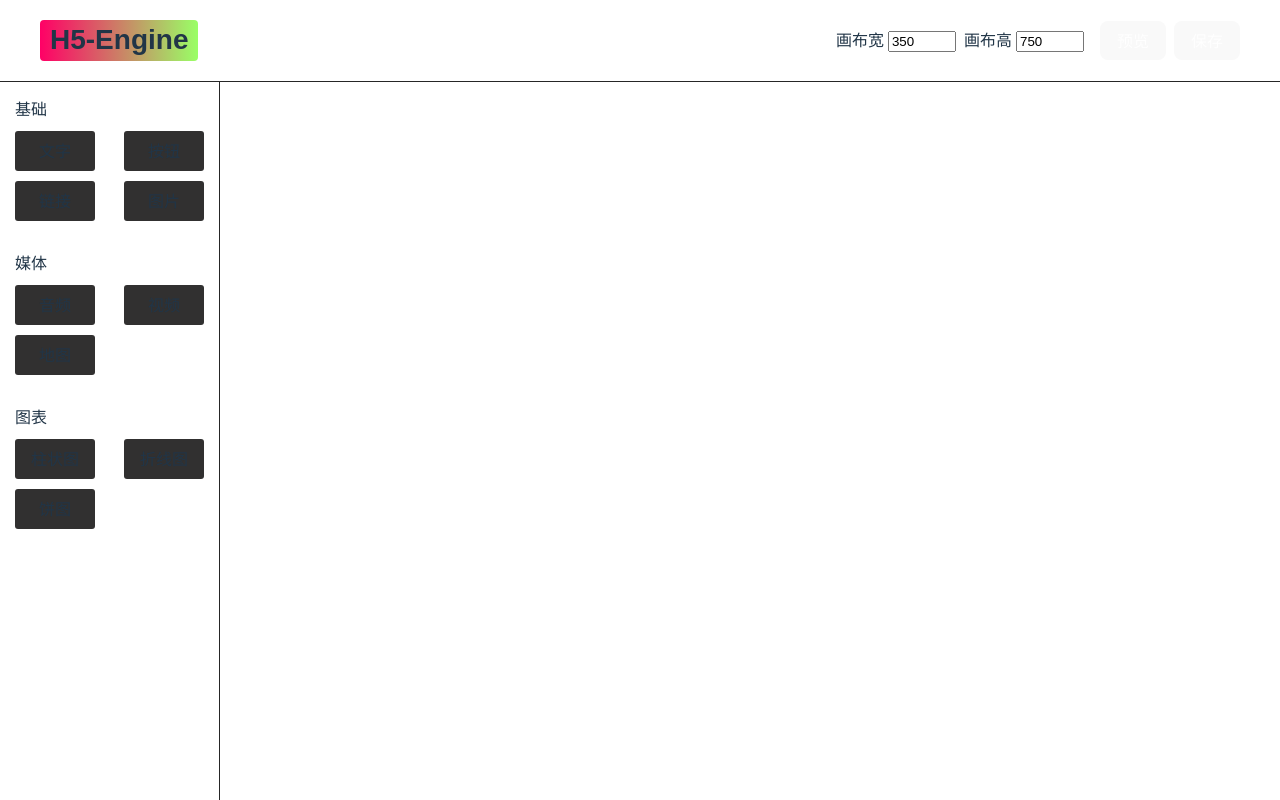
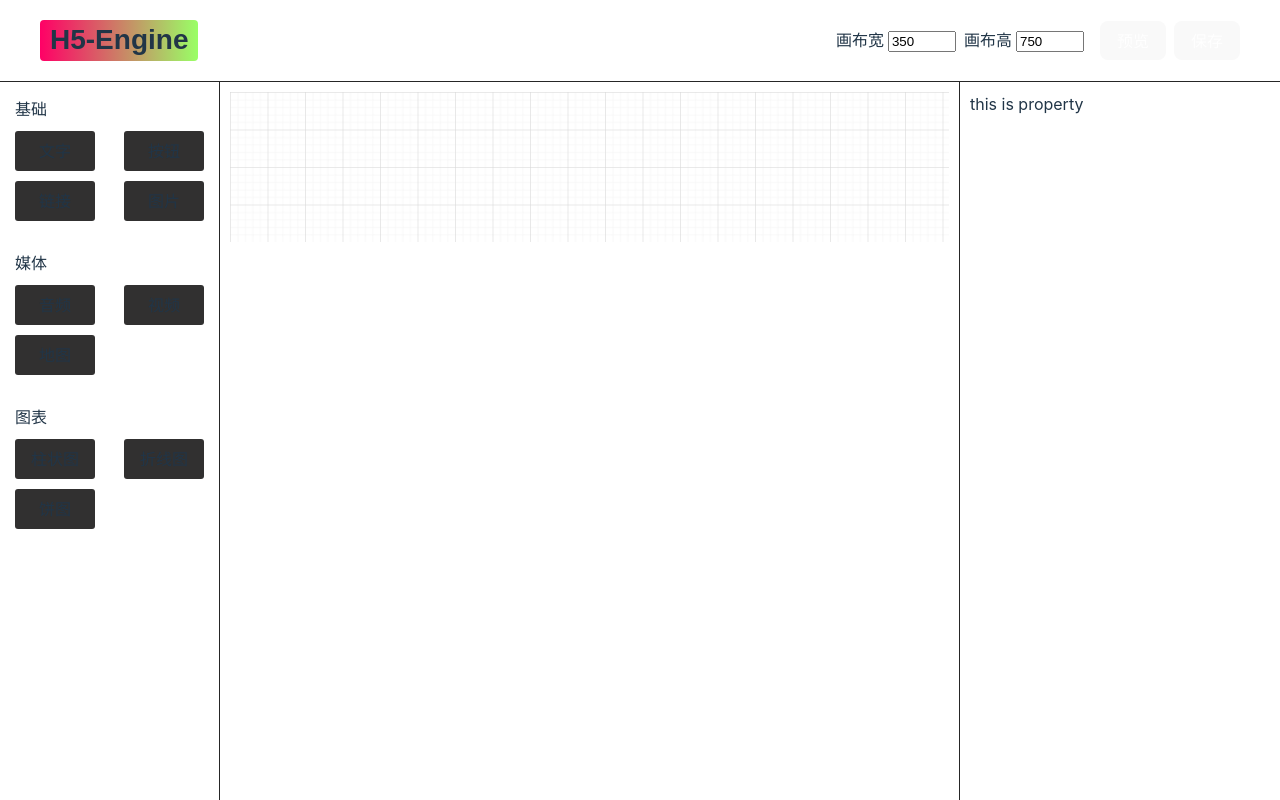
Before and after one commit to ZhangHaoWeb/h5-engine-vue, a Vue app: page / in a window 1280 px wide. Built offline with nearby package versions, Linux system fonts and the light colour scheme.

Commit message:
add edit grid component.

```diff
--- /dev/null
+++ b/src/components/common/Grid.vue
@@ -0,0 +1,21 @@
+<script setup>
+</script>
+
+<template>
+    <svg class="grid" width="100%" height="100%" xmlns="http://www.w3.org/2000/svg">
+        <defs>
+            <pattern id="smallGrid" width="7.5" height="7.5" patternUnits="userSpaceOnUse">
+                <path d="M 7.5 0 L 0 0 0 7.5" fill="none" stroke="rgba(207, 207, 207, 0.3)" strokeWidth="1">
+                </path>
+            </pattern>
+            <pattern id="grid" width="37.5" height="37.5" patternUnits="userSpaceOnUse">
+                <rect width="37.5" height="37.5" fill="url(#smallGrid)"></rect>
+                <path d="M 37.5 0 L 0 0 0 37.5" fill="none" stroke="rgba(186, 186, 186, 0.5)" strokeWidth="1">
+                </path>
+            </pattern>
+        </defs>
+        <rect width="100%" height="100%" fill="url(#grid)"></rect>
+    </svg>
+</template>
+
+<style lang="scss"></style>
--- /dev/null
+++ b/src/components/common/Property.vue
@@ -0,0 +1,15 @@
+<script setup>
+
+
+</script>
+
+<template>
+    <div class="property">this is property</div>
+</template>
+
+<style lang="scss">
+.property {
+    width: 300px;
+    padding: 10px;
+}
+</style>
--- a/src/components/common/SideBar.vue
+++ b/src/components/common/SideBar.vue
@@ -6,10 +6,10 @@ import { COMPONENT_LIST } from "@/constants/components"
 <template>
     <div className="sidebar">
         <div className="sidebar-category">
-            <div v-for="(category, index) in COMPONENT_LIST" key={index} className="sidebar-category-box">
+            <div v-for="category in COMPONENT_LIST" :key="category.id" className="sidebar-category-box">
                 <div className="sidebar-category-title">{{ category.category }}</div>
                 <ul className="components-list">
-                    <li v-for="(component, i) in category.list" className="component-item" draggable key={i}>
+                    <li v-for="(component, i) in category.list" className="component-item" draggable :key="i">
                         {{ component.label }}
                     </li>
                 </ul>
--- a/src/views/Home.vue
+++ b/src/views/Home.vue
@@ -1,12 +1,20 @@
 <script setup>
 import Head from '../components/common/Head.vue';
 import SideBar from '../components/common/SideBar.vue';
+import Grid from '../components/common/Grid.vue';
+import Property from '../components/common/Property.Vue';
 </script>
 
 <template>
     <Head></Head>
-    <div className="main-wrapper">
+    <div class="main-wrapper">
         <SideBar></SideBar>
+        <div class="content">
+            <div class="editor">
+                <Grid></Grid>
+            </div>
+        </div>
+        <Property></Property>
     </div>
 </template>
 
@@ -17,5 +25,30 @@ import SideBar from '../components/common/SideBar.vue';
     flex-grow: 1;
     height: 100%;
     overflow: hidden;
+
+    .content {
+        border-right: 1px solid #262626;
+        flex-grow: 1;
+        padding: 10px;
+        height: 100%;
+        box-sizing: border-box;
+        overflow: auto;
+        position: relative;
+
+        .editor {
+            position: relative;
+            margin: 0 auto;
+            border-radius: 2px;
+            user-select: none;
+            box-sizing: border-box;
+
+            .editor-component {
+                width: 100%;
+                height: 100%;
+                user-select: none;
+                box-sizing: border-box;
+            }
+        }
+    }
 }
 </style>
```
